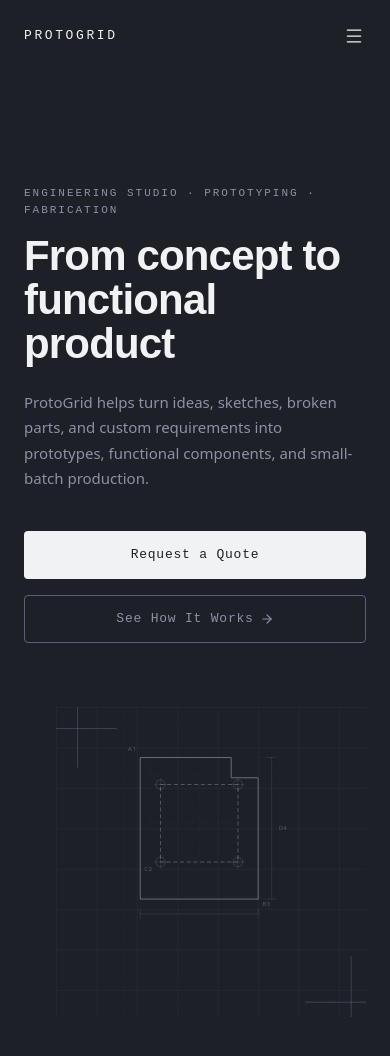
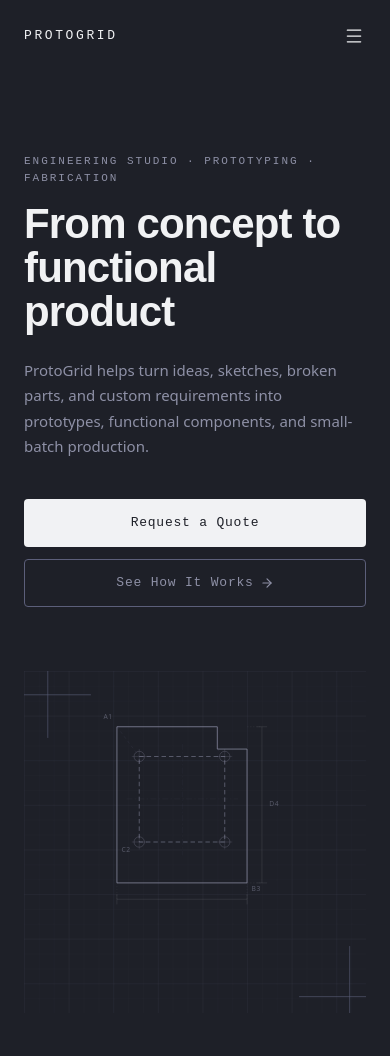
Before and after one commit to verknode/protogrid, a Next.js app: page / in a window 390 px wide. Shown: the top 1056 px of the page. Built offline with nearby package versions, Linux system fonts and the light colour scheme.

Commit message:
Fix Hero: mobile spacing, alignment, graphic padding

```diff
--- a/src/components/hero/Hero.tsx
+++ b/src/components/hero/Hero.tsx
@@ -16,12 +16,12 @@ function fadeUp(delay: number, duration = 0.55) {
 
 export function Hero() {
   return (
-    <section className="relative bg-ink-shadow min-h-[88svh] lg:min-h-screen flex items-center pt-28 pb-20 lg:py-32">
+    <section className="relative bg-ink-shadow min-h-[88svh] lg:min-h-screen flex items-start lg:items-center pt-16 pb-20 lg:py-32">
       <div className="w-full max-w-7xl mx-auto px-6 lg:px-8">
-        <div className="grid lg:grid-cols-[55fr_45fr] gap-16 lg:gap-0 items-center">
+        <div className="grid lg:grid-cols-[55fr_45fr] gap-0 lg:gap-0 items-center">
 
           {/* Content column */}
-          <div>
+          <div className="py-4 lg:py-0">
             {/* Eyebrow */}
             <motion.p
               {...fadeUp(0)}
@@ -53,13 +53,13 @@ export function Hero() {
             {/* CTAs */}
             <motion.div
               {...fadeUp(0.4)}
-              className="flex flex-col md:flex-row gap-4"
+              className="flex flex-col sm:flex-row gap-3"
             >
-              <button className="h-12 px-6 bg-cold-pearl text-ink-shadow text-[13px] font-technical tracking-[0.06em] rounded-sm hover:bg-[#D8D9DC] transition-colors duration-200 w-full md:w-auto whitespace-nowrap cursor-pointer">
+              <button className="h-12 px-6 bg-cold-pearl text-ink-shadow text-[13px] font-technical tracking-[0.06em] rounded-sm hover:bg-[#D8D9DC] transition-colors duration-200 w-full sm:w-auto whitespace-nowrap cursor-pointer">
                 Request a Quote
               </button>
 
-              <button className="group h-12 px-6 border border-iris-dusk text-lavender-smoke text-[13px] font-technical tracking-[0.06em] rounded-sm hover:border-lavender-smoke hover:text-cold-pearl transition-colors duration-200 flex items-center justify-center gap-[6px] w-full md:w-auto whitespace-nowrap cursor-pointer">
+              <button className="group h-12 px-6 border border-iris-dusk text-lavender-smoke text-[13px] font-technical tracking-[0.06em] rounded-sm hover:border-lavender-smoke hover:text-cold-pearl transition-colors duration-200 flex items-center justify-center gap-[6px] w-full sm:w-auto whitespace-nowrap cursor-pointer">
                 See How It Works
                 <ArrowRight
                   size={14}
@@ -70,7 +70,7 @@ export function Hero() {
           </div>
 
           {/* Graphic column */}
-          <div className="pl-8 lg:pl-16 flex items-center justify-center">
+          <div className="mt-12 lg:mt-0 lg:pl-16 flex items-center justify-center">
             <TechnicalGraphic />
           </div>
 
```
